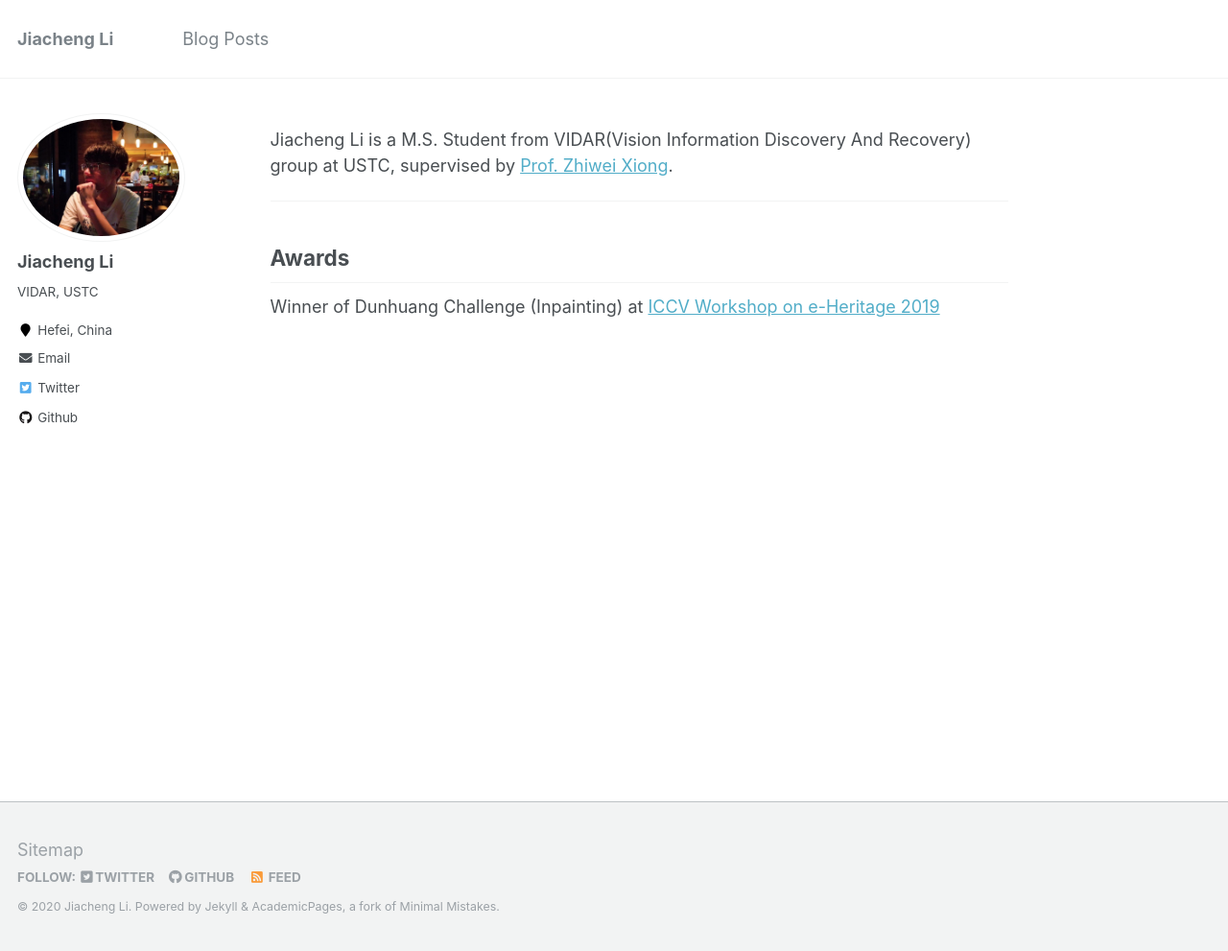
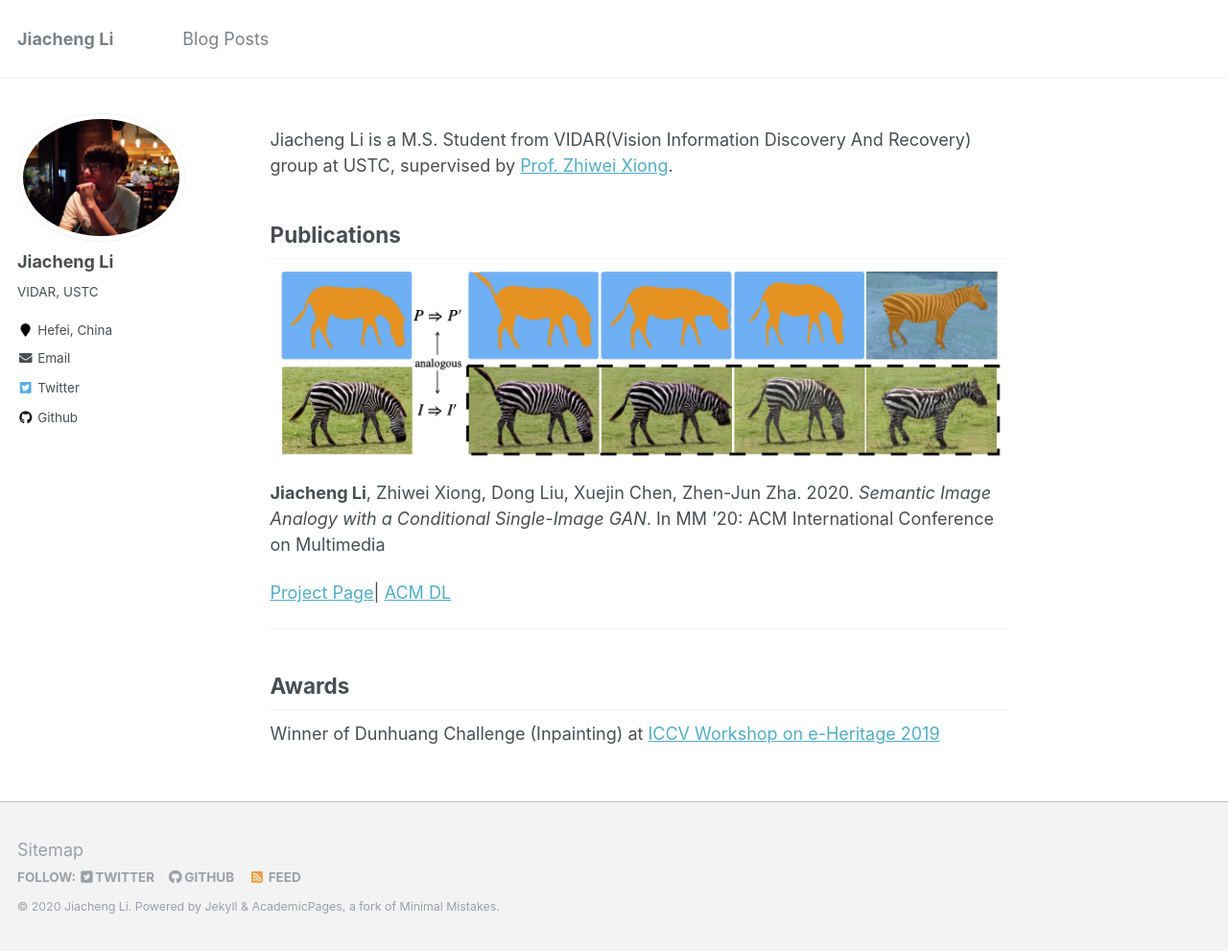
Before and after one commit to ddlee-cn/Academic-Homepage, a Jekyll site: the page built from _pages/about.md, in a window 1280 px wide and 991 px high. Shown: the whole window at 96% size. Built offline with Jekyll 4.4.1, drawn with Linux system fonts in a browser that asks for light colours.

Commit message:
post mm work

```diff
--- a/_pages/about.md
+++ b/_pages/about.md
@@ -11,7 +11,7 @@ redirect_from:
 
 Jiacheng Li is a M.S. Student from VIDAR(Vision Information Discovery And Recovery) group at USTC, supervised by [Prof. Zhiwei Xiong](http://staff.ustc.edu.cn/~zwxiong/).
 
-<!-- ## Publications
+## Publications
 
 
 ![SemIA]({{ site.baseurl }}/images/SemIA/teaser.png)
@@ -19,8 +19,7 @@ Jiacheng Li is a M.S. Student from VIDAR(Vision Information Discovery And Recove
 **Jiacheng Li**, Zhiwei Xiong, Dong Liu, Xuejin Chen, Zhen-Jun Zha. 2020. *Semantic Image Analogy with a Conditional Single-Image GAN*. In MM ’20: ACM International Conference on Multimedia
 
 [Project Page]({{ site.baseurl }}/publication/2020-07-26-MM2020-SemIA.html)|
-[arXiv]()
- -->
+[ACM DL](https://dl.acm.org/doi/10.1145/3394171.3413601)
 
 ---
 
```
Also changed, not shown: _publications/2020-07-26-MM2020-SemIA.md (renamed from _drafts/2020-07-26-MM2020-SemIA.md, +5 -0 lines).
